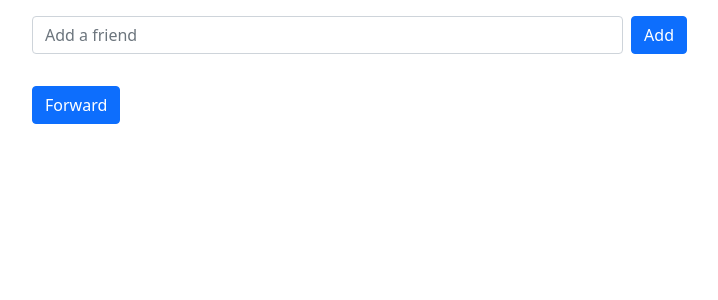
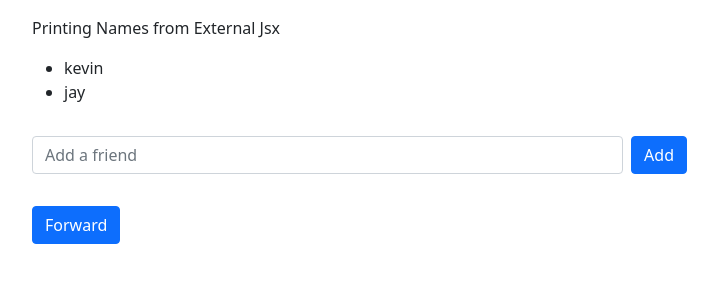
Before and after one commit to kjb244/react-vg-testing, a React (Create React App) app: page /view2 in a window 1280 px wide. Shown: the top 300 px of the page, without its empty margins (38-756 px from the left). Built offline with nearby package versions, Linux system fonts and the light colour scheme.

Commit message:
added external function for jsx

```diff
--- a/src/components/view1.jsx
+++ b/src/components/view1.jsx
@@ -210,7 +210,6 @@ class View1 extends Component{
 
                     <Buttons formData={{...this.state}} shouldSubmit={this.shouldSubmit}/>
                 </Form.Group>
-
             </section>
 
 
--- a/src/components/view2.jsx
+++ b/src/components/view2.jsx
@@ -3,6 +3,7 @@ import React, { Component } from 'react';
 import { Form, Row, Col, Button, Alert } from 'react-bootstrap';
 import Buttons from './buttons.jsx';
 import { connect } from 'react-redux';
+import {printNames} from "../utilities/react-utils";
 
 
 class View2 extends Component{
@@ -56,6 +57,13 @@ class View2 extends Component{
         return(
             <section>
                 <Form.Group>
+                    <Row>
+                        <Col className={"mt-3"}>
+                            <p>Printing Names from External Jsx</p>
+                            {printNames()}
+                        </Col>
+                    </Row>
+
                     <Row className={"mt-3"}>
                         <Col xs={12} sm={7}>
                             <div style={{display: 'flex'}} >
@@ -76,6 +84,7 @@ class View2 extends Component{
                     <Buttons formData={{...this.state}}/>
                 </Form.Group>
 
+
             </section>
 
 
--- /dev/null
+++ b/src/utilities/react-utils.jsx
@@ -0,0 +1,12 @@
+export  const printNames = () =>{
+    const names = ['kevin','jay'];
+    return (
+        <ul>
+        {names.map((e) => (
+                <li>{e}</li>
+            ))}
+        </ul>
+
+
+    )
+}
```
